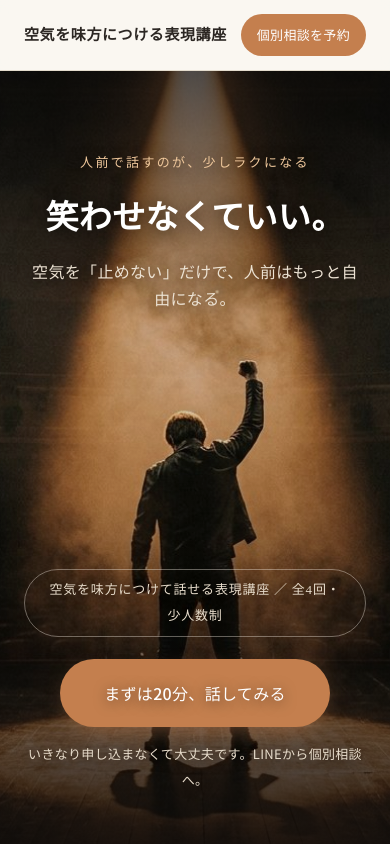
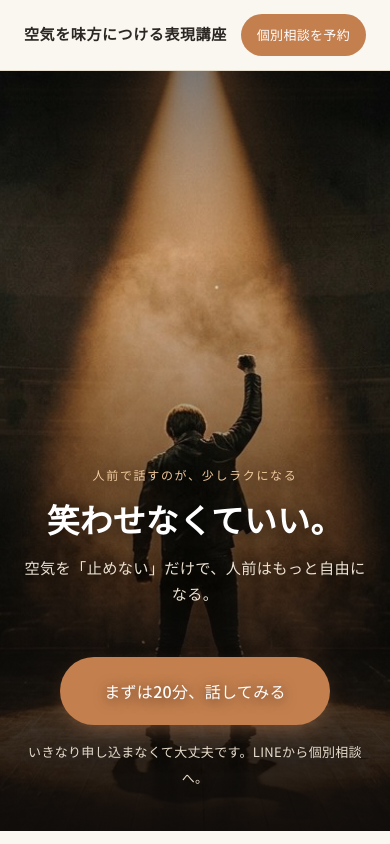
Before and after one commit to tkaska-cell/kuuki-hyogen-lp, a plain HTML site: page index.html in a window 390 px wide. Shown: the top 844 px of the page. Drawn offline with Linux system fonts and the light colour scheme.

Commit message:
FVモバイルを下部テキスト集約型に再設計（見出し1行・サブ重なり解消・PCは現行維持）
Co-Authored-By: Claude Opus 4.8 <noreply@anthropic.com>

```diff
--- a/index.html
+++ b/index.html
@@ -68,18 +68,28 @@
   }
   .nav-cta:hover{background:var(--accent-deep);}
 
-  /* ── ヒーロー（全面写真・上見出し/下CTA）── */
-  .hero{position:relative;min-height:92svh;display:flex;flex-direction:column;justify-content:space-between;overflow:hidden;text-align:center;padding:0;background:#1a1613;}
+  /* ── ヒーロー（全面写真）モバイル＝下部にテキスト集約 ── */
+  .hero{position:relative;min-height:90svh;display:flex;flex-direction:column;justify-content:flex-end;overflow:hidden;text-align:center;padding:0;background:#1a1613;}
   .hero-bg{position:absolute;inset:0;}
-  .hero-bg img{width:100%;height:100%;object-fit:cover;opacity:.92;}
-  .hero-scrim{position:absolute;inset:0;background:linear-gradient(180deg,rgba(15,12,10,.7) 0%,rgba(15,12,10,.1) 32%,rgba(15,12,10,.1) 55%,rgba(15,12,10,.86) 100%);}
-  .hero-top{position:relative;z-index:2;padding:78px 24px 0;color:#f6efe4;text-shadow:0 2px 18px rgba(0,0,0,.7);}
-  .hero-bottom{position:relative;z-index:2;padding:0 24px 54px;text-shadow:0 2px 14px rgba(0,0,0,.6);}
-  .hero-eyebrow{font-size:13px;letter-spacing:.18em;color:#f0c89c;font-weight:500;margin-bottom:22px;}
-  .hero h1{font-size:clamp(33px,8.2vw,66px);line-height:1.32;color:#fff;margin:0;white-space:nowrap;}
-  .hero-sub{font-size:clamp(16px,2.6vw,21px);font-family:"Noto Serif JP",serif;font-weight:500;margin:18px auto 0;color:#ece2d3;line-height:1.7;max-width:620px;}
-  .hero-course2{display:inline-block;font-family:"Noto Serif JP",serif;font-size:13px;letter-spacing:.06em;color:#e7dccb;border:1px solid rgba(246,239,228,.38);border-radius:999px;padding:7px 18px;margin-bottom:22px;}
+  .hero-bg img{width:100%;height:100%;object-fit:cover;object-position:center 32%;opacity:.95;}
+  .hero-scrim{position:absolute;inset:0;background:linear-gradient(180deg,rgba(15,12,10,.5) 0%,rgba(15,12,10,.04) 24%,rgba(15,12,10,.46) 58%,rgba(15,12,10,.95) 100%);}
+  .hero-top{position:relative;z-index:2;padding:0 22px 0;color:#f6efe4;text-shadow:0 2px 18px rgba(0,0,0,.85);}
+  .hero-bottom{position:relative;z-index:2;padding:18px 22px 40px;text-shadow:0 2px 14px rgba(0,0,0,.7);}
+  .hero-eyebrow{font-size:12px;letter-spacing:.14em;color:#f0c89c;font-weight:500;margin-bottom:14px;}
+  .hero h1{font-size:clamp(30px,8.4vw,60px);line-height:1.3;color:#fff;margin:0;white-space:nowrap;}
+  .hero-sub{font-size:clamp(14.5px,3.9vw,21px);font-family:"Noto Serif JP",serif;font-weight:500;margin:13px auto 0;color:#ece2d3;line-height:1.65;max-width:620px;}
+  .hero-course2{display:none;}
   .hero .btn-note{color:#e7dccb;}
+  @media(min-width:780px){
+    .hero{min-height:92svh;justify-content:space-between;}
+    .hero-bg img{object-position:center 50%;opacity:.92;}
+    .hero-scrim{background:linear-gradient(180deg,rgba(15,12,10,.7) 0%,rgba(15,12,10,.1) 32%,rgba(15,12,10,.1) 55%,rgba(15,12,10,.86) 100%);}
+    .hero-top{padding:78px 24px 0;}
+    .hero-bottom{padding:0 24px 54px;}
+    .hero-eyebrow{font-size:13px;letter-spacing:.18em;margin-bottom:22px;}
+    .hero-sub{margin-top:18px;}
+    .hero-course2{display:inline-block;font-family:"Noto Serif JP",serif;font-size:13px;letter-spacing:.06em;color:#e7dccb;border:1px solid rgba(246,239,228,.38);border-radius:999px;padding:7px 18px;margin-bottom:22px;}
+  }
   .btn{
     display:inline-block;text-decoration:none;font-weight:500;
     background:var(--accent);color:#fff;
```
